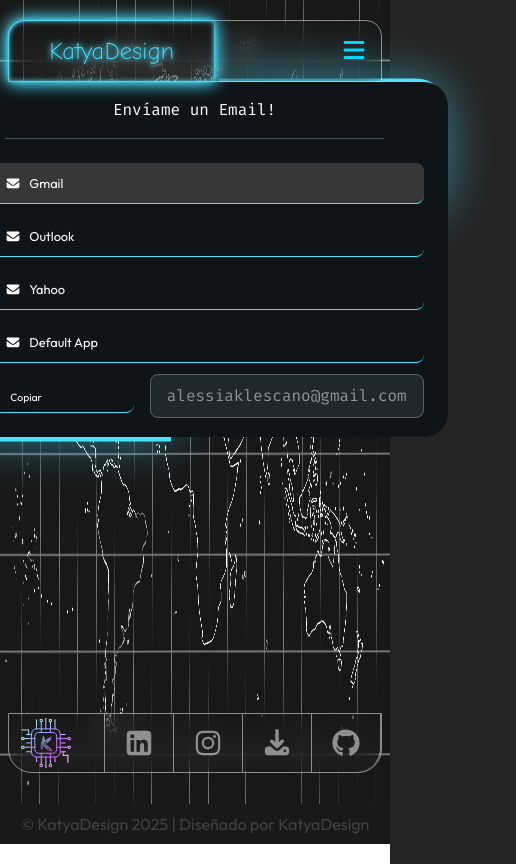
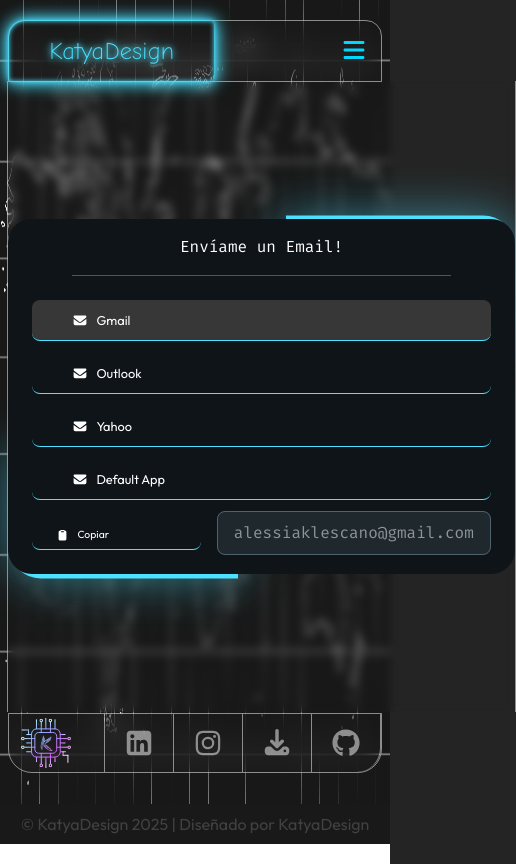
Before and after one commit to AluLescano/web-portfolio, a Next.js app: page /contact in a window 390 px wide. Shown: the whole page, 516 px wide, since content can reach past the window. Built offline with nearby package versions, Linux system fonts and the light colour scheme.

Commit message:
Finished Contact Section

```diff
--- a/app/about/layout.tsx
+++ b/app/about/layout.tsx
@@ -84,7 +84,7 @@
         <Tab config={aboutTabConfig} />
         <main className={content}>
           {children}
-          {!isMainSection && <SkillsPage />}
+          <div className="hidden xl:block">{!isMainSection && <SkillsPage />}</div>
         </main>
       </aside>
     </div>
--- a/app/contact/contact.module.scss
+++ b/app/contact/contact.module.scss
@@ -8,7 +8,7 @@
   min-height: 75vh;
   background-color: transparent;
   border: 0.1rem solid vars.$soft-gray;
-  margin: 0 1.15rem;
+  margin: 0 1.25rem;
   margin-top: -0.1rem;
 
   display: flex;
@@ -40,19 +40,18 @@
     justify-content: center;
     align-items: center;
   }
+}
 
-  // Responsive: stack vertically on smaller screens
-  @media (max-width: 768px) {
-    flex-direction: column;
-
-    > div:first-of-type,
-    > div:last-of-type {
-      width: 100%;
-    }
-
-    > div:last-of-type {
-      border-left: none;
-      border-top: 0.1rem solid vars.$soft-gray;
-    }
+@media (max-width: 1024px) {
+  .section {
+    margin: 0 0.4rem;
+    margin-top: -0.1rem;
   }
 }
+
+@media (max-width: 768px) {
+  .section {
+    margin: 0 0.4rem;
+    margin-top: -0.1rem;
+  }
+}
--- a/app/contact/page.tsx
+++ b/app/contact/page.tsx
@@ -8,8 +8,7 @@
   const { section, blankspace } = styles
   return (
     <div className={section}>
-      <div>
-        {" "}
+      <div className="hidden lg:block">
         <div className={blankspace} />
       </div>
       <div>
--- a/app/ui/Bars/Navbar/navbar.module.scss
+++ b/app/ui/Bars/Navbar/navbar.module.scss
@@ -115,30 +115,6 @@
   }
 }
 
-// ===== RESPONSIVE ADJUSTMENTS =====
-@media (max-width: 1024px) {
-  .navWrapper {
-    margin: 1.25rem 0.5rem 0;
-  }
-  .navMenu {
-    padding: 0 1rem;
-    font-size: 2rem;
-    color: vars.$cyan;
-    cursor: pointer;
-    transition: color 0.2s ease-in-out;
-    z-index: 1001;
-    position: relative;
-
-    @media (max-width: 640px) {
-      font-size: 1.5rem;
-      padding: 0 0.75rem;
-    }
-
-    &:hover {
-      color: vars.$white;
-    }
-  }
-
   // ===== MOBILE MENU MODAL =====
   .mobileMenuModal {
     display: none;
@@ -160,7 +136,7 @@
     p {
       margin: 1rem 0 0.5rem;
       color: vars.$soft-gray;
-      font-size: "0.875rem";
+      font-size: 1.25rem;
     }
   }
 
@@ -199,4 +175,28 @@
     border-color: vars.$neon-blue-100;
     box-shadow: 0 0 10px rgba(vars.$neon-blue-100, 0.3);
   }
+
+// ===== RESPONSIVE ADJUSTMENTS =====
+@media (max-width: 1024px) {
+  .navWrapper {
+    margin: 1.25rem 0.5rem 0;
+  }
+  .navMenu {
+    padding: 0 1rem;
+    font-size: 2rem;
+    color: vars.$cyan;
+    cursor: pointer;
+    transition: color 0.2s ease-in-out;
+    z-index: 1001;
+    position: relative;
+
+    @media (max-width: 640px) {
+      font-size: 1.5rem;
+      padding: 0 0.75rem;
+    }
+
+    &:hover {
+      color: vars.$white;
+    }
+  }
 }
--- a/app/ui/Mailto/mailto.module.scss
+++ b/app/ui/Mailto/mailto.module.scss
@@ -99,7 +99,7 @@
       transparent 320deg
     );
     border-radius: 2rem;
-    padding: 11.35rem 14rem;
+    padding: 11.35rem 14.25rem;
     z-index: -1;
     animation: 3s spin linear infinite;
   }
```
